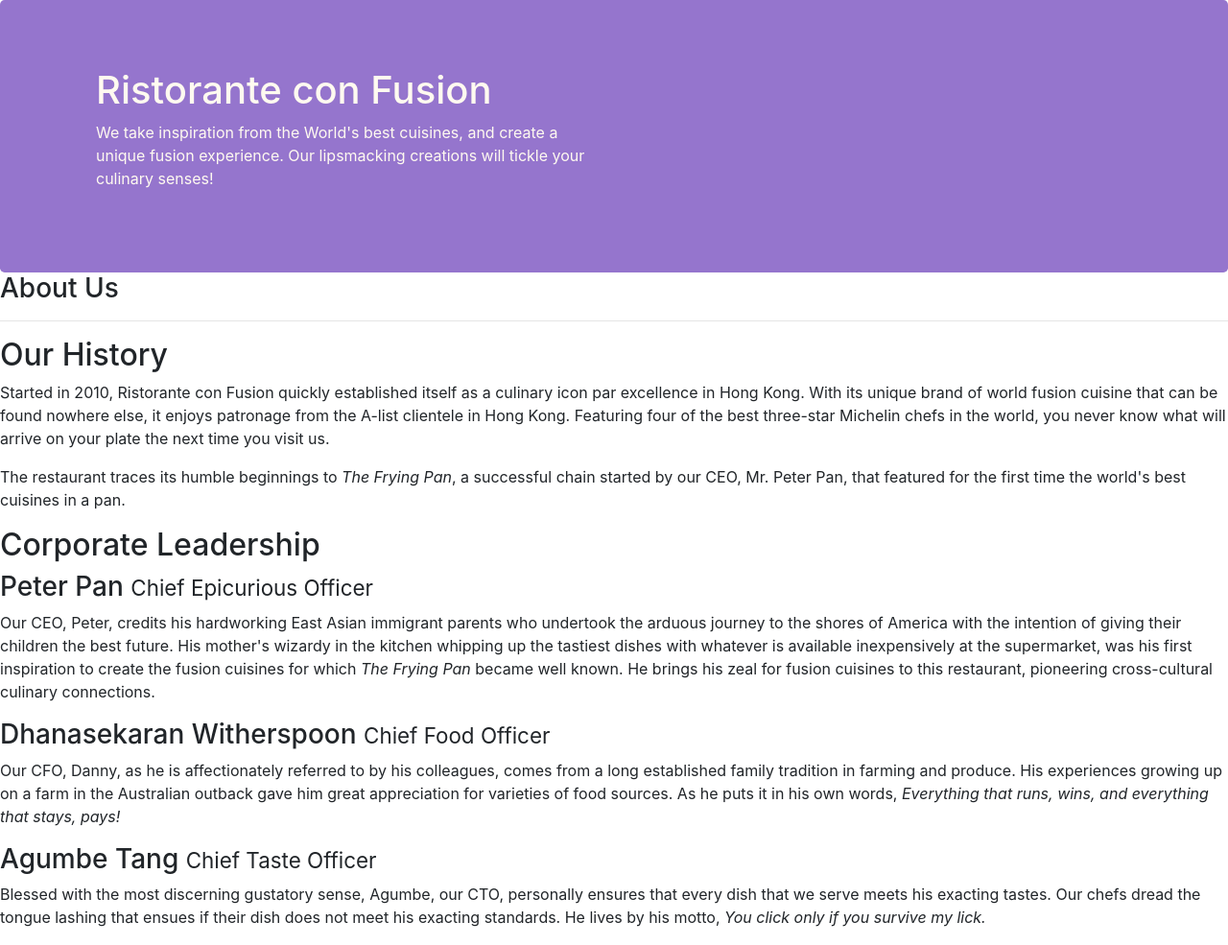
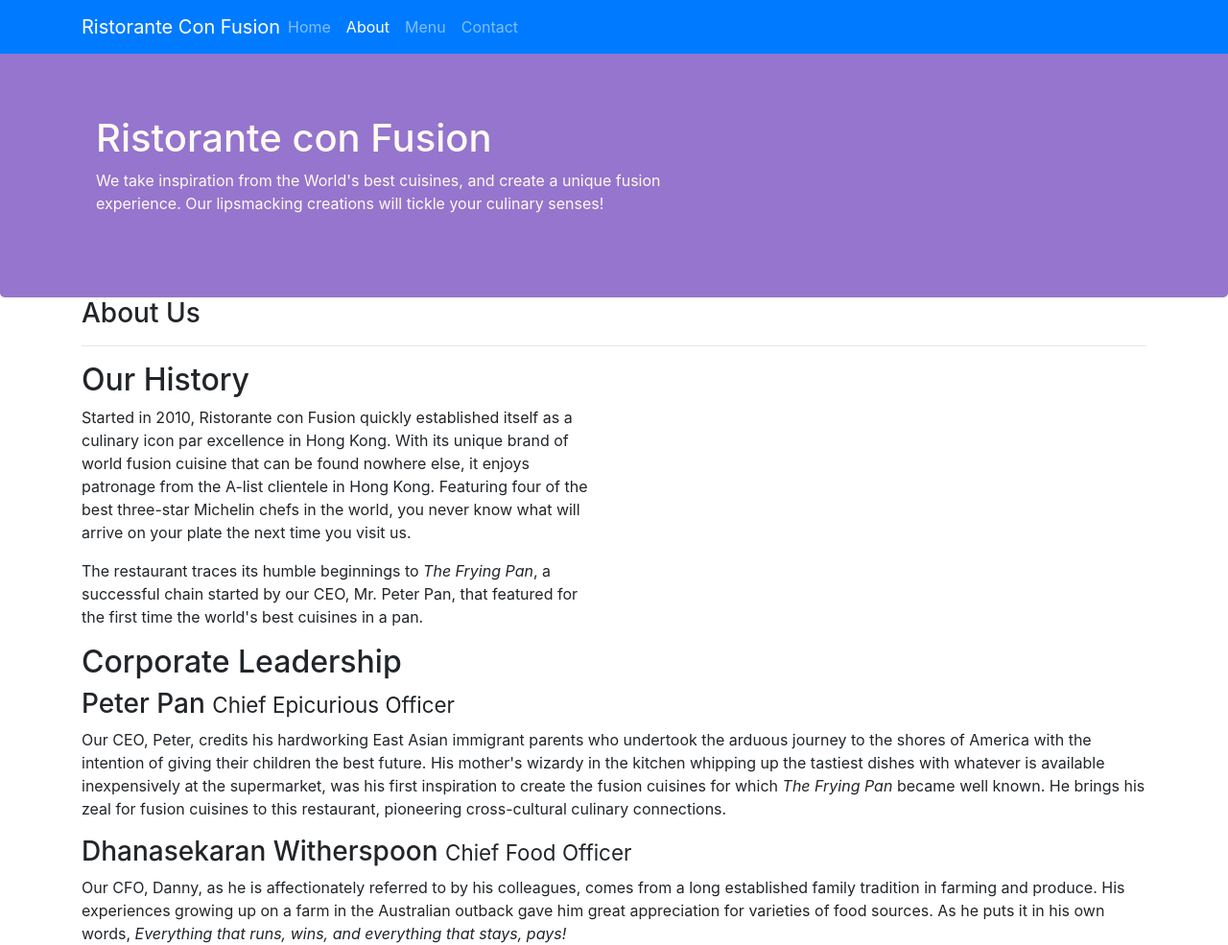
Before and after one commit to ahmetcetinkaya1983/bootstrap, a website: page aboutus.html in a window 1280 px wide. Shown: the top 985 px of the page at 96% size. Drawn offline with nearby package versions, Linux system fonts and the light colour scheme.

Commit message:
bootstrap navbar completed with primary

```diff
--- a/aboutus.html
+++ b/aboutus.html
@@ -17,13 +17,30 @@
 </head>
 
 <body>
+    <nav class="navbar navbar-dark navbar-expand-sm bg-primary fixed-top ">
+        <div class="container">
+            <button class="navbar-toggler" type="button" data-toggle="collapse" data-target="#Navbar">
+                <span class="navbaar-toggler-icon"></span>
+            </button>
+            <a class="navbar-brand mr-auto" href="#">Ristorante Con Fusion</a>
+            <div class="collapse navbar-collapse" id="Navbar">
+                <ul class="navbar-nav mr-auto">
+                    <li class="nav-item"><a class="nav-link" href="./index.html">Home</a></li>
+                    <li class="nav-item active"><a class="nav-link" href="./aboutus.html">About</a></li>
+                    <li class="nav-item"><a class="nav-link" href="#">Menu</a></li>
+                    <li class="nav-item "><a class="nav-link" href="#">Contact</a></li>
+                </ul>
+            </div>
+        </div>
+    </nav>
 
     <header class="jumbotron">
         <div class="container">
             <div class="row row-header">
-                <div class="col-12 col-sm-6">
+                <div class="col-12 col-sm-7">
                     <h1>Ristorante con Fusion</h1>
-                    <p>We take inspiration from the World's best cuisines, and create a unique fusion experience. Our lipsmacking creations will tickle your culinary senses!</p>
+                    <p>We take inspiration from the World's best cuisines, and create a unique fusion experience. Our
+                        lipsmacking creations will tickle your culinary senses!</p>
                 </div>
                 <div class="col-12 col-sm">
                 </div>
@@ -31,36 +48,55 @@
         </div>
     </header>
 
-    <div>
-        <div>
-            <div>
+    <div class="container">
+        <div class="row">
+            <div class="col-12 col-sm-12">
                 <h3>About Us</h3>
                 <hr>
             </div>
         </div>
 
-        <div>
-            <div>
+        <div class="row">
+            <div class="col-12 col-sm-6">
                 <h2>Our History</h2>
-                <p>Started in 2010, Ristorante con Fusion quickly established itself as a culinary icon par excellence in Hong Kong. With its unique brand of world fusion cuisine that can be found nowhere else, it enjoys patronage from the A-list clientele in Hong Kong.  Featuring four of the best three-star Michelin chefs in the world, you never know what will arrive on your plate the next time you visit us.</p>
-                <p>The restaurant traces its humble beginnings to <em>The Frying Pan</em>, a successful chain started by our CEO, Mr. Peter Pan, that featured for the first time the world's best cuisines in a pan.</p>
+                <p>Started in 2010, Ristorante con Fusion quickly established itself as a culinary icon par excellence
+                    in Hong Kong. With its unique brand of world fusion cuisine that can be found nowhere else, it
+                    enjoys patronage from the A-list clientele in Hong Kong. Featuring four of the best three-star
+                    Michelin chefs in the world, you never know what will arrive on your plate the next time you visit
+                    us.</p>
+                <p>The restaurant traces its humble beginnings to <em>The Frying Pan</em>, a successful chain started
+                    by our CEO, Mr. Peter Pan, that featured for the first time the world's best cuisines in a pan.</p>
             </div>
             <div>
             </div>
         </div>
 
 
-        <div>
-            <div>
+        <div class="row">
+            <div class="col-12 col-sm-12">
                 <h2>Corporate Leadership</h2>
                 <h3>Peter Pan <small>Chief Epicurious Officer</small></h3>
-                <p>Our CEO, Peter, credits his hardworking East Asian immigrant parents who undertook the arduous journey to the shores of America with the intention of giving their children the best future. His mother's wizardy in the kitchen whipping up the tastiest dishes with whatever is available inexpensively at the supermarket, was his first inspiration to create the fusion cuisines for which <em>The Frying Pan</em> became well known. He brings his zeal for fusion cuisines to this restaurant, pioneering cross-cultural culinary connections.</p>
+                <p class="d-none d-sm-block">Our CEO, Peter, credits his hardworking East Asian immigrant parents who
+                    undertook the arduous journey to the shores of America with the intention of giving their children
+                    the best future. His mother's wizardy in the kitchen whipping up the tastiest dishes with whatever
+                    is available inexpensively at the supermarket, was his first inspiration to create the fusion
+                    cuisines for which <em>The Frying Pan</em> became well known. He brings his zeal for fusion
+                    cuisines to this restaurant, pioneering cross-cultural culinary connections.</p>
                 <h3>Dhanasekaran Witherspoon <small>Chief Food Officer</small></h3>
-                <p>Our CFO, Danny, as he is affectionately referred to by his colleagues, comes from a long established family tradition in farming and produce. His experiences growing up on a farm in the Australian outback gave him great appreciation for varieties of food sources. As he puts it in his own words, <em>Everything that runs, wins, and everything that stays, pays!</em></p>
+                <p class="d-none d-sm-block">Our CFO, Danny, as he is affectionately referred to by his colleagues,
+                    comes from a long established family tradition in farming and produce. His experiences growing up
+                    on a farm in the Australian outback gave him great appreciation for varieties of food sources. As
+                    he puts it in his own words, <em>Everything that runs, wins, and everything that stays, pays!</em></p>
                 <h3>Agumbe Tang <small>Chief Taste Officer</small></h3>
-                <p>Blessed with the most discerning gustatory sense, Agumbe, our CTO, personally ensures that every dish that we serve meets his exacting tastes. Our chefs dread the tongue lashing that ensues if their dish does not meet his exacting standards. He lives by his motto, <em>You click only if you survive my lick.</em></p>
+                <p class="d-none d-sm-block">Blessed with the most discerning gustatory sense, Agumbe, our CTO,
+                    personally ensures that every dish that we serve meets his exacting tastes. Our chefs dread the
+                    tongue lashing that ensues if their dish does not meet his exacting standards. He lives by his
+                    motto, <em>You click only if you survive my lick.</em></p>
                 <h3>Alberto Somayya <small>Executive Chef</small></h3>
-                <p>Award winning three-star Michelin chef with wide International experience having worked closely with whos-who in the culinary world, he specializes in creating mouthwatering Indo-Italian fusion experiences. He says, <em>Put together the cuisines from the two craziest cultures, and you get a winning hit! Amma Mia!</em></p>
+                <p class="d-none d-sm-block">Award winning three-star Michelin chef with wide International experience
+                    having worked closely with whos-who in the culinary world, he specializes in creating mouthwatering
+                    Indo-Italian fusion experiences. He says, <em>Put together the cuisines from the two craziest
+                        cultures, and you get a winning hit! Amma Mia!</em></p>
             </div>
         </div>
 
@@ -72,7 +108,7 @@
                 <div class="col-4 offset-1 col-sm-2">
                     <h5>Links</h5>
                     <ul class="list-unstyled">
-                        <li><a href="#">Home</a></li>
+                        <li><a href="./index.html">Home</a></li>
                         <li><a href="#">About</a></li>
                         <li><a href="#">Menu</a></li>
                         <li><a href="#">Contact</a></li>
--- a/css/styles.css
+++ b/css/styles.css
@@ -28,3 +28,12 @@
     margin: 0px;
     color: #0f0f0f;
 }
+
+body {
+    padding: 50px 0px 0px 0px;
+    z-index: 0;
+}
+
+.navbar-dark {
+    background: #512da8;
+}
```
Also changed, not shown: index.html (+18 -1 lines). Lines whose indentation alone changed are shown as unchanged.
